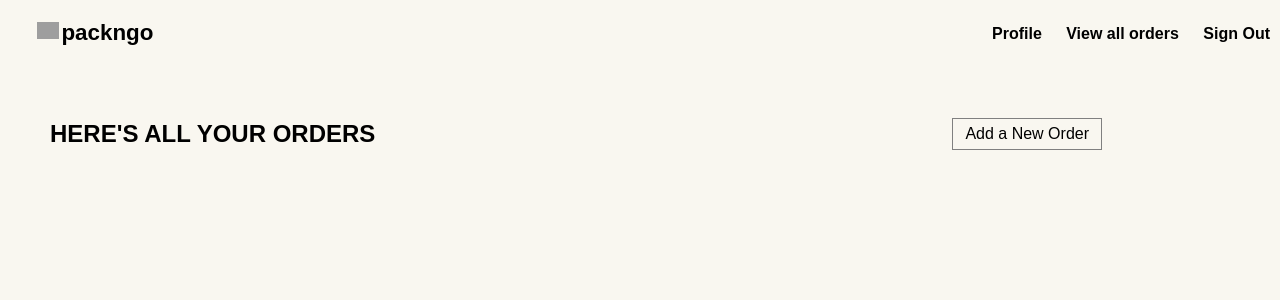
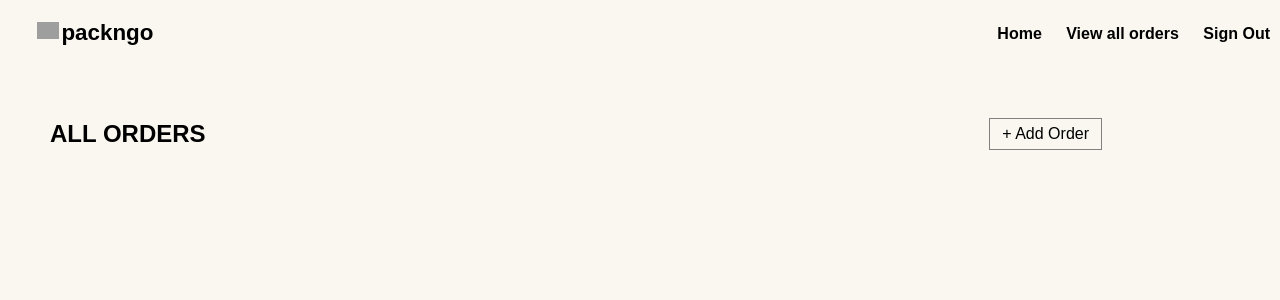
Before and after one commit to Alsaegh98/delivery_app, a Node server app: page /orders in a window 1280 px wide. Shown: the top 300 px of the page. Run offline with Node 20, Linux system fonts and the light colour scheme; the visitor is signed in with stand-in values (Sample User, id 1); data that the repository does not hold is empty; some libraries are stand-ins or nearby versions; grey boxes are pictures that could not be loaded.

Commit message:
done project

```diff
--- a/views/auth/sign-in.ejs
+++ b/views/auth/sign-in.ejs
@@ -4,7 +4,6 @@
   <meta charset="UTF-8">
   <meta name="viewport" content="width=device-width, initial-scale=1.0">
   <link rel="stylesheet" href="/stylesheets/style.css" />
-  <script src="https://kit.fontawesome.com/392280dd3b.js" crossorigin="anonymous"></script>
   <title>Sign In</title>
 </head>
 <body>
@@ -22,9 +21,6 @@
   </form>
 </div>
 <div class="right-box">
-  <!-- <a href=""><i class="fa-brands fa-facebook"></i> Connect with Facebook</a>
-  <a href=""><i class="fa-brands fa-twitter"></i> Connect with Twitter</a>
-  <a href=""><i class="fa-brands fa-google"></i> Connect with Google</a> -->
   <img class="signin" src="https://thumbs.dreamstime.com/b/digital-welcome-text-green-binary-code-background-illustration-digital-welcome-text-green-binary-code-background-ai-326913873.jpg" alt="">
 </div>
 
--- a/views/auth/sign-up.ejs
+++ b/views/auth/sign-up.ejs
@@ -4,7 +4,6 @@
   <meta charset="UTF-8" />
   <meta name="viewport" content="width=device-width, initial-scale=1.0" />
   <link rel="stylesheet" href="/stylesheets/style.css" />
-  <script src="https://kit.fontawesome.com/392280dd3b.js" crossorigin="anonymous"></script>
   <title>Sign Up</title>
 </head>
 <body>
@@ -30,9 +29,6 @@
   </form>
 </div>
 <div class="right-box">
-  <!-- <a href=""><i class="fa-brands fa-facebook"></i> Connect with Facebook</a>
-  <a href=""><i class="fa-brands fa-twitter"></i> Connect with Twitter</a>
-  <a href=""><i class="fa-brands fa-google"></i> Connect with Google</a> -->
   <img class="signup" src="https://img.freepik.com/premium-vector/register-now-neon-light-sign_44523-545.jpg">
 </div>
 
--- a/views/orders/edit.ejs
+++ b/views/orders/edit.ejs
@@ -40,8 +40,8 @@
         <label for="notes">Notes:</label>
         <textarea name="notes" id="notes"></textarea>
 
+
         <button type="submit" >Edit Order</button>
-
     </form>
       </div>
     </div>
--- a/views/orders/index.ejs
+++ b/views/orders/index.ejs
@@ -11,19 +11,16 @@
   <body>
     <%- include('../partials/_navbar.ejs') %>
     <div class="index-header">
-    <h1>Here's all your orders</h1>
-    <a href="/orders/new">Add a New Order</a>
-  </div>
-
+      <h1>All Orders</h1>
+      <a href="/orders/new">+ Add Order</a>
+    </div>
     <div class="card-container">
-        <ul>
-          <% orders.forEach((order) => { %>
-        <li>
-          A order from <%= order.address %> owned by <%= order.owner.number %>.
-        </li>
-        <a href="/orders/<%= order._id %>">View more details.</a>
-        <% }) %>
-      </ul>
+      <% orders.forEach((order)=> { %>
+      <a href="/orders/<%= order._id %>">
+        <h4><%= order.city %> order</h4>
+        <p>Owned by <%= order.owner.username %></p>
+      </a>
+      <% }) %>
     </div>
   </body>
 </html>
--- a/views/orders/show.ejs
+++ b/views/orders/show.ejs
@@ -31,6 +31,7 @@
     <% } else { %>
     <p>You don't own this, <%= order.owner.username %> does!</p>
     <% } %>
+
     </div>
   </div>
 </div>
--- a/views/partials/_navbar.ejs
+++ b/views/partials/_navbar.ejs
@@ -6,7 +6,7 @@
       <h1>packngo</h1>
     </div>
     <div class="nav-links">
-      <a href="/users/profile">Profile</a>
+      <a href="/">Home</a>
       <a href="/orders">View all orders</a>
       <a href="/auth/sign-out">Sign Out</a>
     </div>
```
